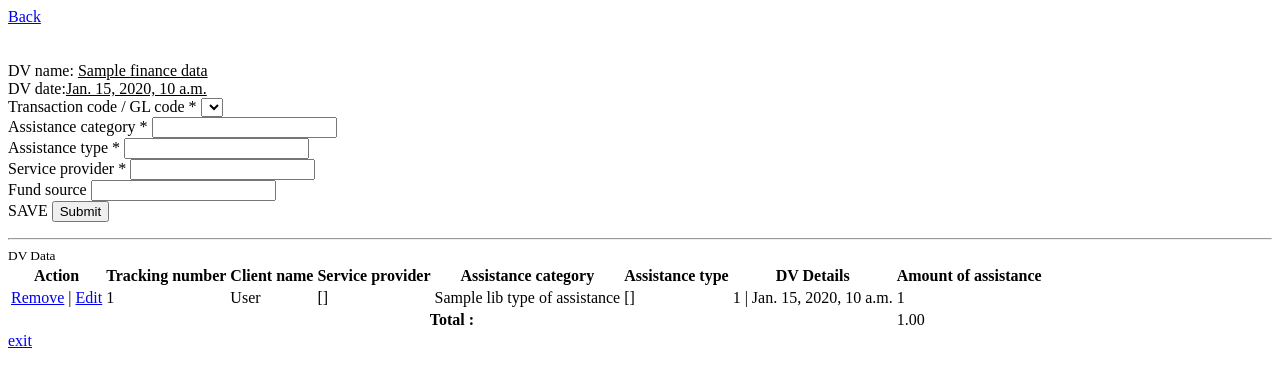
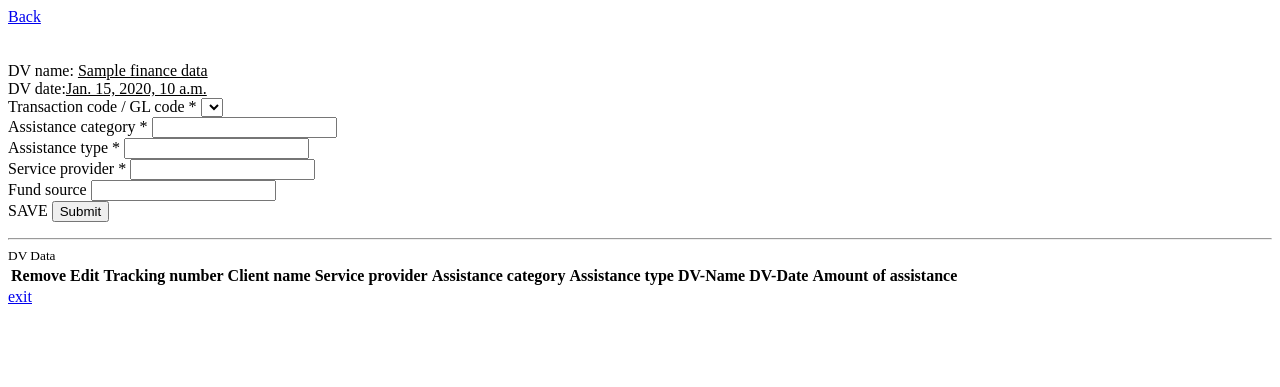
Before and after one commit to allennohesi/Caraga_Aics-Helps, a Django app: template templates/financial/view_voucher.html in a window 1280 px wide. Shown: the top 387 px of the page. Run offline with Django 3.2, Linux system fonts and the light colour scheme; the template is opened without the code that fills it: most values are stand-ins (such as "Sample title", 1, 10 or a date in 2020); lists and menus that the app fills with data are empty; parts of the project's set-up code (start-up, migrations or seed data) failed here and were passed over.

Commit message:
api voucher

```diff
--- a/templates/financial/view_voucher.html
+++ b/templates/financial/view_voucher.html
@@ -61,17 +61,19 @@
                     <table class="table table-responsive table-sm table-bordered" id="voucher-data">
                         <thead>
                             <tr>
-                                <th class="text-center">Action</th>
+                                <th>Remove</th>
+                                <th>Edit</th>
                                 <th class="text-center">Tracking number</th>
                                 <th class="text-center">Client name</th>
                                 <th class="text-center">Service provider</th>
                                 <th class="text-center">Assistance category</th>
                                 <th class="text-center">Assistance type</th>
-                                <th class="text-center">DV Details</th>
+                                <th class="text-center">DV-Name</th>
+                                <th class="text-center">DV-Date</th>
                                 <th class="text-center">Amount of assistance</th>
                             </tr>
                         </thead>
-                        <tbody>
+                        {% comment %} <tbody>
                             {% for row in voucher_data %}
                             <tbody>
                                 <td class="text-center"><a href='#' data-role='remove' data-id='{{row.id}}'>Remove</a> | <a href='#' data-role="edit_amount" data-id='{{row.transactionStatus_id}}'>Edit</a></td>
@@ -80,17 +82,10 @@
                                 <td class="text-center">{{row.transactionStatus.service_provider.name}}</td>
                                 <td class="text-center">{{row.transactionStatus.lib_type_of_assistance.type_name}}</td>
                                 <td class="text-center">{{row.transactionStatus.lib_assistance_category.name}}</td>
-                                <td class="text-center">{{row.transactionStatus.dv_number}} | {{row.transactionStatus.dv_date}}</td>
-                                <td class="text-center">{{row.transactionStatus.total_amount|intcomma}}</td>
+                                <td class="text-center">{{row.transactionStatus.total_amount}}</td>
                             </tbody>
                             {% endfor %}
-                            <tfoot>
-                                <tr>
-                                  <th class="text-end" id="total" colspan="7">Total :</th>
-                                  <td class="text-center">{{total_of_voucher|floatformat:2|intcomma}}</td>
-                                </tr>
-                            </tfoot>
-                        </tbody>
+                        </tbody> {% endcomment %}
                     </table>
                 </div>
             </div>
@@ -110,7 +105,48 @@
 </div>
 {% block script %}
 <script>
+    $(document).ready(function(){
+        $('#voucher-data').DataTable({
+            'serverSide': true,
+            'processing': true,
+            'deferRender': true,
+            'lengthMenu': [ 5, 8, 12, 20 ],
+            'order': [[0, 'desc' ]],
+            'bDestroy': true,
+            'ajax': {
+                'url': '/api/requests/finance/voucher/data/?format=datatables&data={{ finance_datas.id }}',
+                'type': 'GET',
+            },
+            'fnCreatedRow': function (row, data, index) {
+                $(row).attr('id', data['id']);
+            },
+            'columns': [
+                {'data': 'id',
+                    'render': function(data, type, row, meta) {
+                        return "<a href='#' data-role='remove', 'className': 'text-start', data-id="+ row['id'] + ">Remove</a>"
+                    },
+                    'sortable': false,
+                    'searchable': false
+                },
+                {'data': 'transactionStatus',
+                    'render': function(data, type, row, meta) {
+                        return "<a href='#' data-role='edit_amount' data-id="+ row['transactionStatus'] + ">EDIT</a>"
+                    },
+                    'sortable': false,
+                    'searchable': false
+                },
+                {'data': 'transaction_code','name':'transactionStatus.tracking_number', 'className': 'text-center', 'sortable': false },
+                {'data': 'client_fullname','name':'transactionStatus.client.client_bene_fullname', 'className': 'text-center','searchable':false, 'sortable': false},
+                {'data': 'service_provider','name':'transactionStatus.service_provider.name', 'className': 'text-center','searchable':false, 'sortable': false},
+                {'data': 'Assistance_type','name':'transactionStatus.lib_type_of_assistance.type_name', 'className': 'text-center','searchable':false, 'sortable': false},
+                {'data': 'Assistance_category','name':'transactionStatus.lib_assistance_category.name', 'className': 'text-center','searchable':false, 'sortable': false},
+                {'data': 'dv_number','name':'transactionStatus.dv_number', 'className': 'text-center', 'sortable': false },
+                {'data': 'dv_date', 'className': 'text-center', 'sortable': false },
+                {'data': 'total','name':'transactionStatus.total_amount', 'className': 'text-center', 'sortable': false },
 
+            ]
+        });
+    });
     $(document).ready(function(){
         $('.select').select2({
             width: '100%',
```
Also changed, not shown: api/requests/serializers.py (+8 -4 lines), api/requests/views.py (+13 -11 lines).
